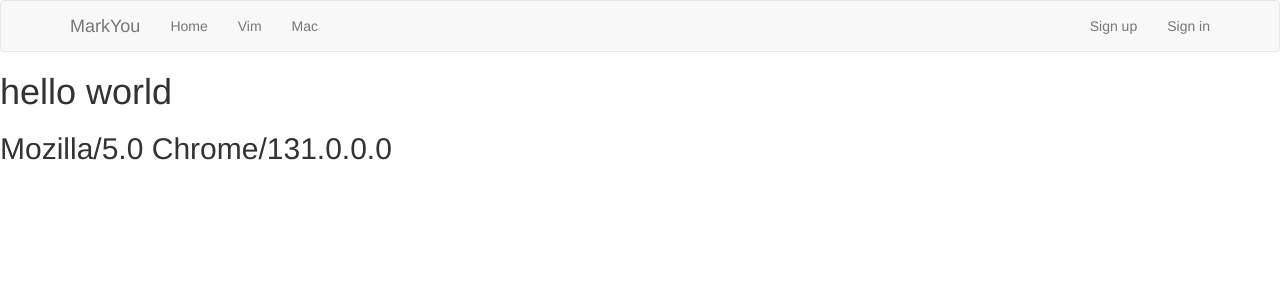
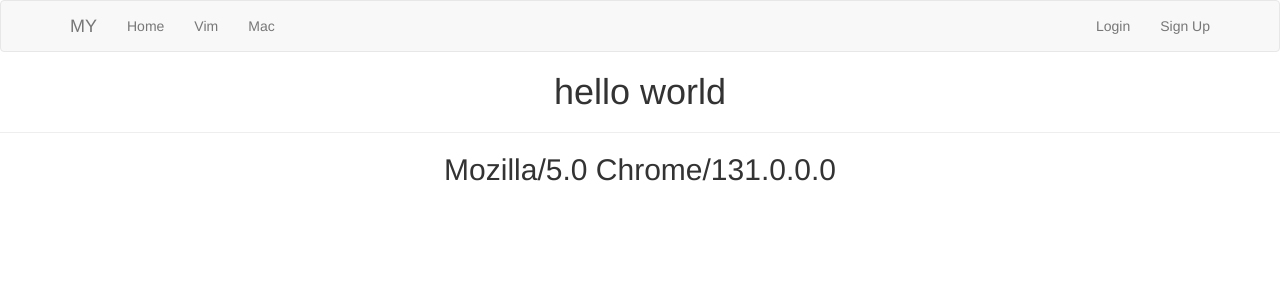
Before and after one commit to linshaolong5240/MarkYou, a Flask app: page / in a window 1280 px wide. Shown: the top 300 px of the page. Run offline with Flask 2, Linux system fonts and the light colour scheme; some libraries are stand-ins or nearby versions.

Commit message:
201701042150

```diff
--- a/app.py
+++ b/app.py
@@ -1,9 +1,12 @@
+from config import load_config
 from flask import Flask
 from flask import request
 from flask import render_template
-from flask.ext.bootstrap import Bootstrap
+from flask_bootstrap import Bootstrap
 
 app = Flask(__name__)
+config = load_config()
+app.config.from_object(config)
 bootstrap = Bootstrap(app)
 
 @app.route('/')
@@ -16,4 +19,4 @@ def user(name):
     return render_template('user.html',user_name=name)
 
 if __name__ == "__main__":
-    app.run(debug = True)
+    app.run()
--- /dev/null
+++ b/config/__init__.py
@@ -0,0 +1,3 @@
+def load_config():
+    from .config_default import ConfigDefault
+    return ConfigDefault
--- /dev/null
+++ b/config/config_default.py
@@ -0,0 +1,2 @@
+class ConfigDefault:
+    DEBUG = True
--- a/templates/base.html
+++ b/templates/base.html
@@ -1,10 +1,10 @@
-{% extends "bootstrap/base.html"%}
+{% extends "bootstrap/base.html" %}
 {% block title %}MarkYou{% endblock %}
 {% block navbar %}
 <div class="navbar navbar-default" role="navigation">
     <div class="container">
         <div class="navbar-header">
-            <a class="navbar-brand" href="/">MarkYou</a>
+            <a class="navbar-brand" href="/">MY</a>
         </div>
         <ul class="nav navbar-nav">
             <li><a href="/">Home</a></li>
@@ -12,8 +12,8 @@
             <li><a href="/">Mac</a></li>
         </ul>
         <ul class="nav navbar-nav navbar-right">
-            <li><a href="/">Sign up</a></li>
-            <li><a href="/">Sign in</a></li>
+            <li><a href="/">Login</a></li>
+            <li><a href="/">Sign Up</a></li>
         </ul>
     </div>
 </div>
--- a/templates/index.html
+++ b/templates/index.html
@@ -1,5 +1,6 @@
-{% extends 'base.html'%}
-{% block content%}
-<h1>hello world</h1>
-<h2>{{ user_agent }}</h2>
+{% extends 'base.html' %}
+{% block content %}
+<h1 style="text-align:center">hello world</h1>
+<hr>
+<h2 style="text-align:center">{{ user_agent }}</h2>
 {% endblock %}
--- a/templates/user.html
+++ b/templates/user.html
@@ -1,4 +1,4 @@
-{% extends 'base.html'%}
-{% block content%}
+{% extends 'base.html' %}
+{% block content %}
 <h1>hello {{ user_name }} !</h1>
 {% endblock %}
```
Also changed, not shown: main.py (deleted, +0 -19 lines), 1 other file.
